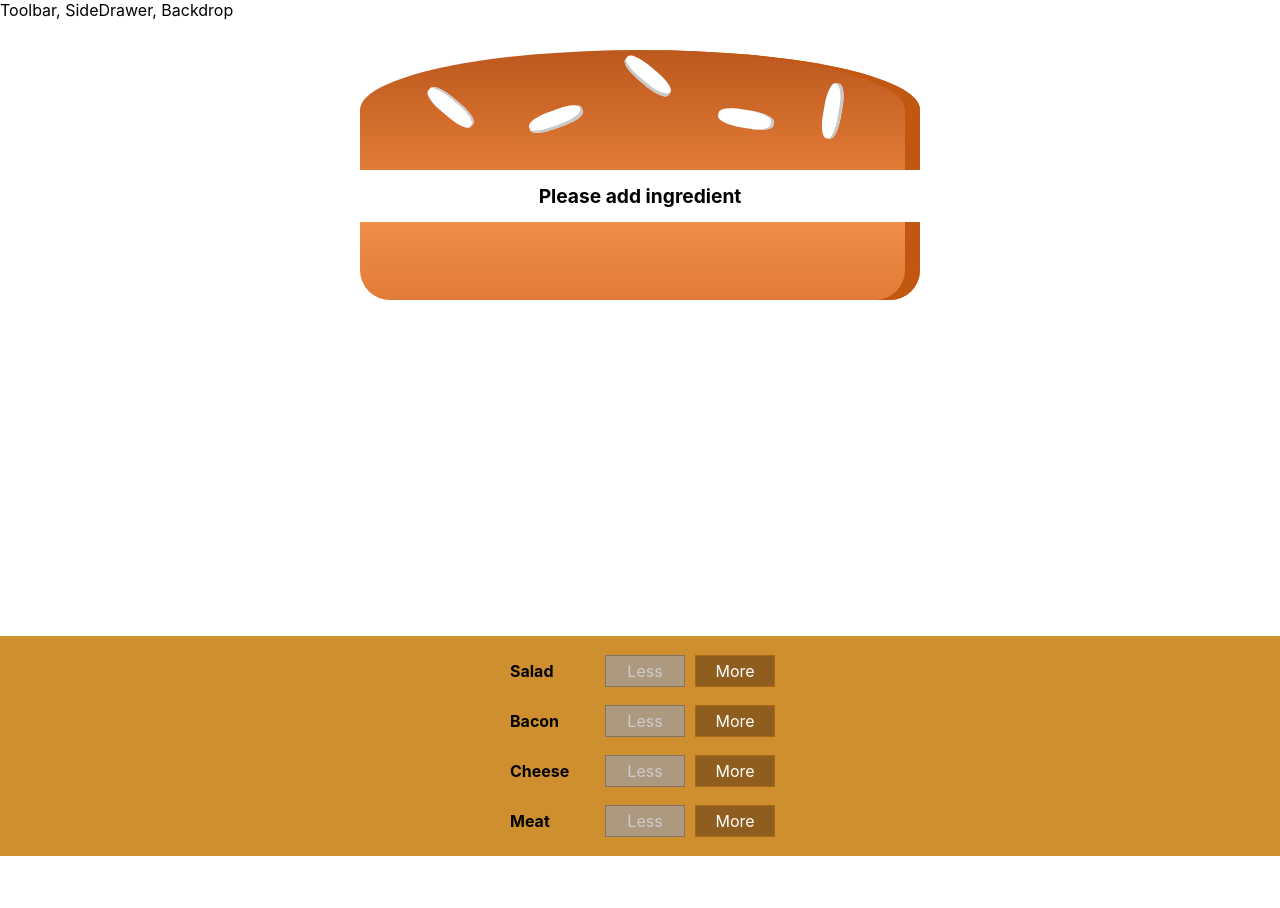
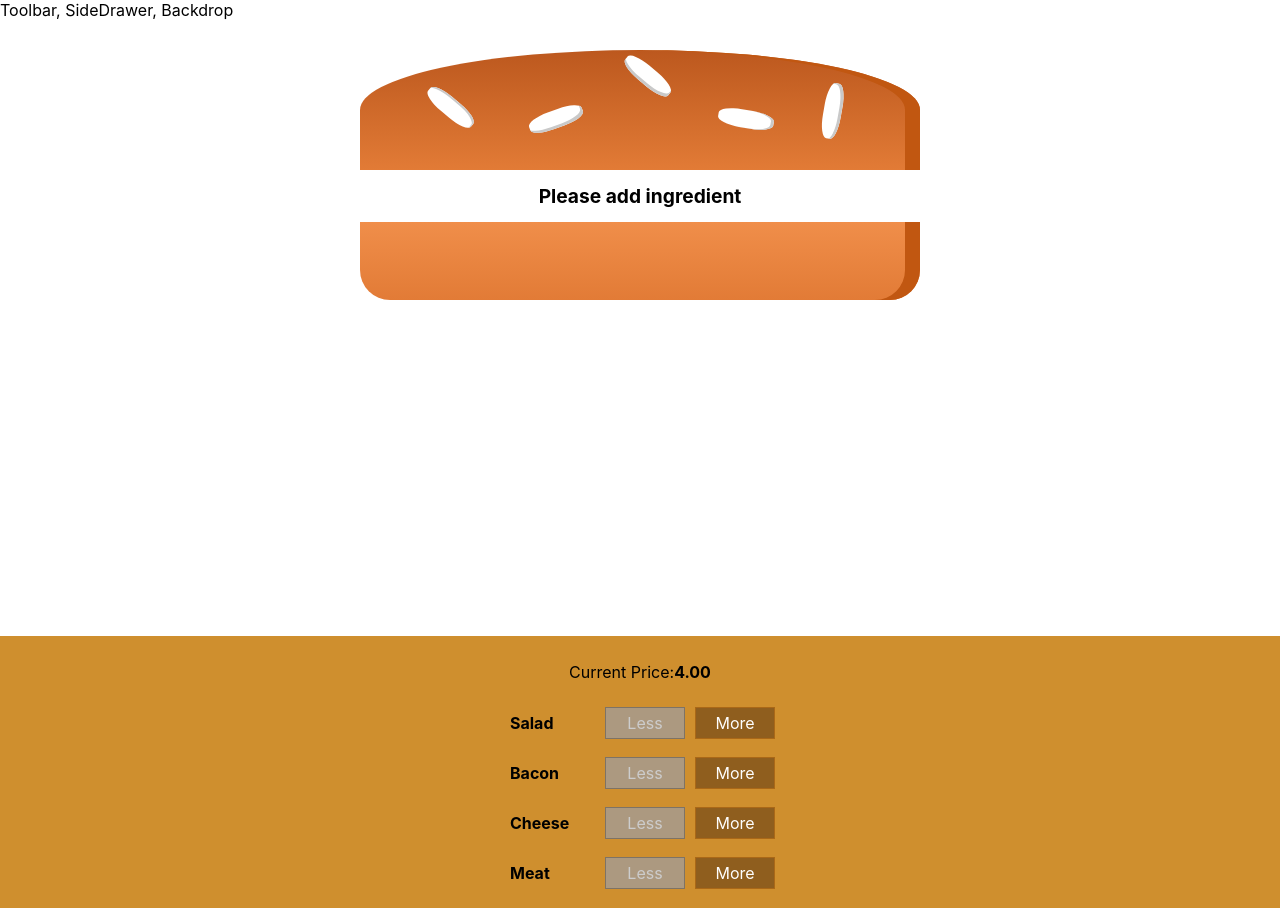
Before and after one commit to phu1612508/burger-builder, a React app: page / in a window 1280 px wide. Before the commit the page ends 856 px from the top, so only its background shows below. Built offline with nearby package versions, Linux system fonts and the light colour scheme.

Commit message:
Displaying and Updating the Burger Price

```diff
--- a/src/Containers/BurgerBuilder/BurgerBuilder.js
+++ b/src/Containers/BurgerBuilder/BurgerBuilder.js
@@ -58,6 +58,7 @@ class BurgerBuilder extends Component {
 					ingredientsAdded={this.addIngredientHandler}
 					ingredientsRemoved={this.removeIngredientHandler}
 					disabled={disabledInfo}
+					totalPrice={this.state.totalPrice}
 				/>
 			</Aux>
 		);
--- a/src/components/Burger/BuildControls/BuildControls.js
+++ b/src/components/Burger/BuildControls/BuildControls.js
@@ -10,6 +10,9 @@ const controls = [
 const buildControls = (props) => {
 	return (
 		<div className={classes.BuildControls}>
+			<p>
+				Current Price:<strong>{props.totalPrice.toFixed(2)}</strong>
+			</p>
 			{controls.map((control) => (
 				<BuildControl
 					key={control.label}
```
Also changed, not shown: 1 other file (tests, documents, lock files or other folders).
